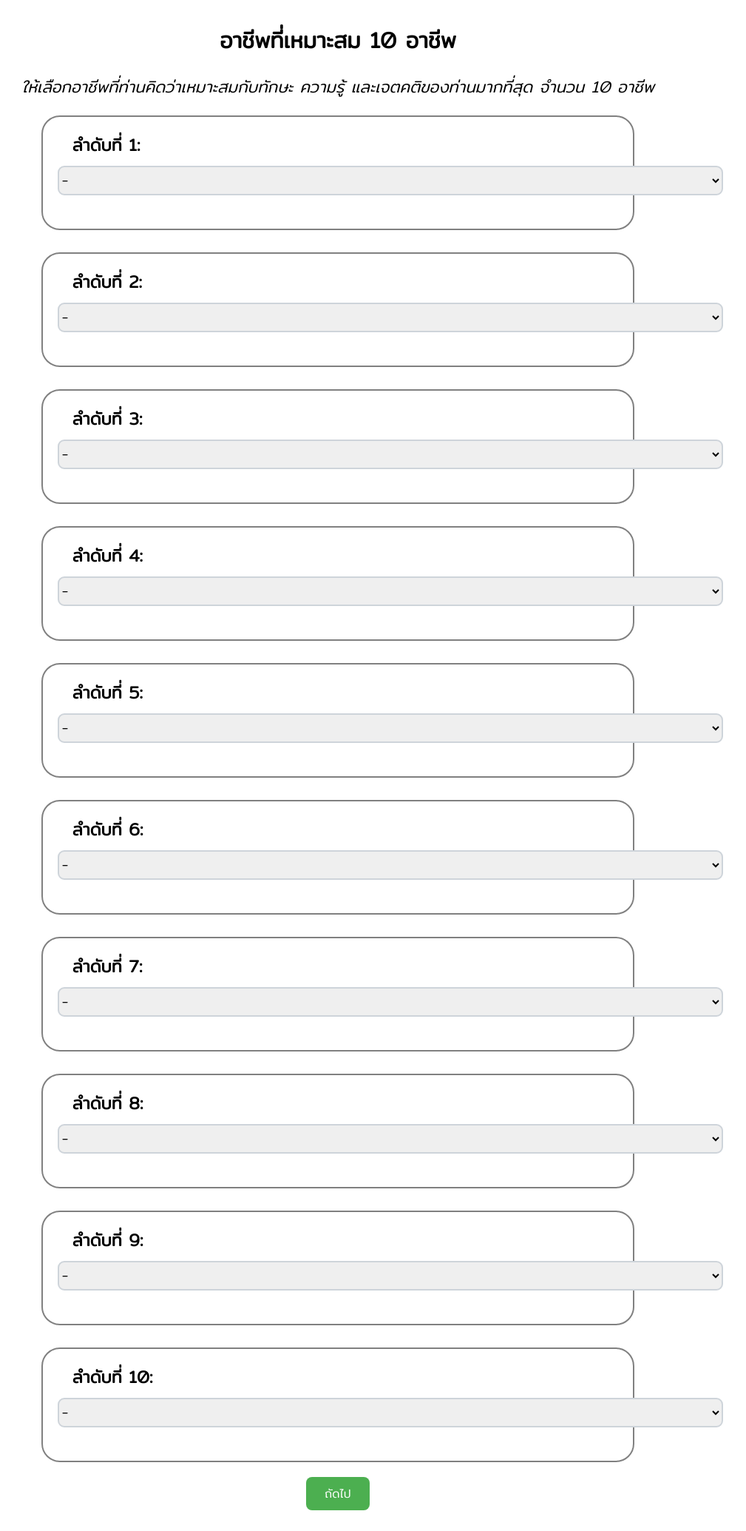
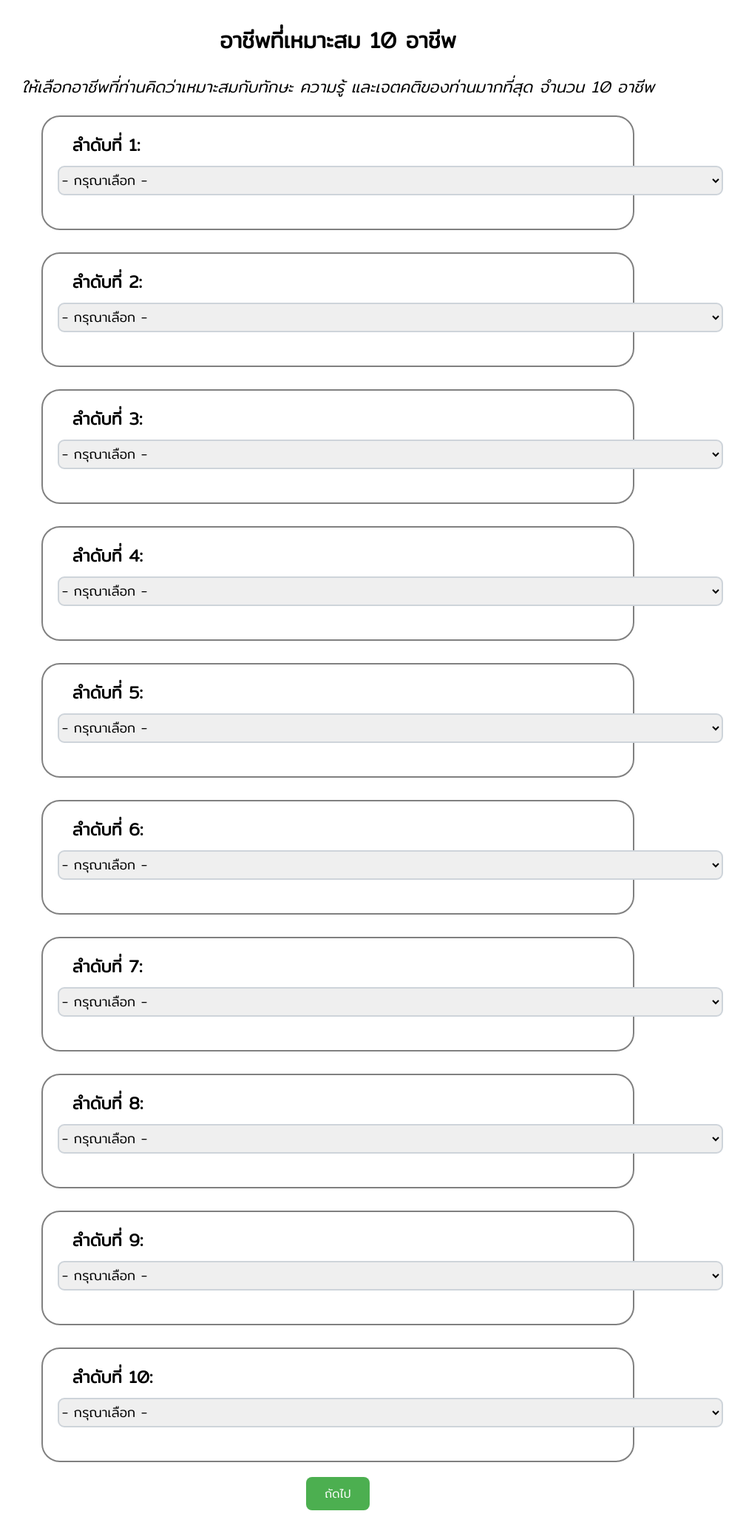
Before and after one commit to panutda104/questionnaire, a PHP site: page /DC/dc/career.php in a window 1280 px wide. Shown: the whole page at 74% size, without its empty margins (183-1192 px from the left). Run offline with PHP 8.4, Linux system fonts and the light colour scheme; the visitor is signed in with stand-in values (Sample User, id 1); data that the repository does not hold is empty; some libraries are stand-ins or nearby versions.

Commit message:
up/dc/career

```diff
--- a/DC/dc/career.php
+++ b/DC/dc/career.php
@@ -154,7 +154,7 @@ mysqli_close($con);
           <div class="form-group row">
                     <div class="col-sm-12">
                     <select name="branch1" id="branch1" class="form-control" required style="border: 2px solid #ced4da;border-radius: 9px;font-family: 'Mitr', sans-serif;width: 900px; height: 40px; font-size: 18px">
-                    <option value="-">-</option>
+                    <option value="">- กรุณาเลือก -</option>
                         <option value="นักออกแบบกราฟิก">นักออกแบบกราฟิก</option>
                         <option value="นักออกแบบกราฟิกเคลื่อนไหว">นักออกแบบกราฟิกเคลื่อนไหว</option>
                         <option value="นักออกแบบ UI">นักออกแบบ UI</option>
@@ -209,7 +209,7 @@ mysqli_close($con);
           <div class="form-group row">
                     <div class="col-sm-12">
                     <select name="branch2" id="branch2" class="form-control" required style="border: 2px solid #ced4da;border-radius: 9px;font-family: 'Mitr', sans-serif;width: 900px; height: 40px; font-size: 18px">
-                    <option value="-">-</option>
+                    <option value="">- กรุณาเลือก -</option>
                         <option value="นักออกแบบกราฟิก">นักออกแบบกราฟิก</option>
                         <option value="นักออกแบบกราฟิกเคลื่อนไหว">นักออกแบบกราฟิกเคลื่อนไหว</option>
                         <option value="นักออกแบบ UI">นักออกแบบ UI</option>
@@ -264,7 +264,7 @@ mysqli_close($con);
           <div class="form-group row">
                     <div class="col-sm-12">
                     <select name="branch3" id="branch3" class="form-control" required style="border: 2px solid #ced4da;border-radius: 9px;font-family: 'Mitr', sans-serif;width: 900px; height: 40px; font-size: 18px">
-                    <option value="-">-</option>
+                    <option value="">- กรุณาเลือก -</option>
                         <option value="นักออกแบบกราฟิก">นักออกแบบกราฟิก</option>
                         <option value="นักออกแบบกราฟิกเคลื่อนไหว">นักออกแบบกราฟิกเคลื่อนไหว</option>
                         <option value="นักออกแบบ UI">นักออกแบบ UI</option>
@@ -319,7 +319,7 @@ mysqli_close($con);
           <div class="form-group row">
                     <div class="col-sm-12">
                     <select name="branch4" id="branch4" class="form-control" required style="border: 2px solid #ced4da;border-radius: 9px;font-family: 'Mitr', sans-serif;width: 900px; height: 40px; font-size: 18px">
-                    <option value="-">-</option>
+                    <option value="">- กรุณาเลือก -</option>
                         <option value="นักออกแบบกราฟิก">นักออกแบบกราฟิก</option>
                         <option value="นักออกแบบกราฟิกเคลื่อนไหว">นักออกแบบกราฟิกเคลื่อนไหว</option>
                         <option value="นักออกแบบ UI">นักออกแบบ UI</option>
@@ -374,7 +374,7 @@ mysqli_close($con);
           <div class="form-group row">
                     <div class="col-sm-12">
                     <select name="branch5" id="branch5" class="form-control" required style="border: 2px solid #ced4da;border-radius: 9px;font-family: 'Mitr', sans-serif;width: 900px; height: 40px; font-size: 18px">
-                    <option value="-">-</option>
+                    <option value="">- กรุณาเลือก -</option>
                         <option value="นักออกแบบกราฟิก">นักออกแบบกราฟิก</option>
                         <option value="นักออกแบบกราฟิกเคลื่อนไหว">นักออกแบบกราฟิกเคลื่อนไหว</option>
                         <option value="นักออกแบบ UI">นักออกแบบ UI</option>
@@ -429,7 +429,7 @@ mysqli_close($con);
           <div class="form-group row">
                     <div class="col-sm-12">
                     <select name="branch6" id="branch6" class="form-control" required style="border: 2px solid #ced4da;border-radius: 9px;font-family: 'Mitr', sans-serif;width: 900px; height: 40px; font-size: 18px">
-                    <option value="-">-</option>
+                    <option value="">- กรุณาเลือก -</option>
                         <option value="นักออกแบบกราฟิก">นักออกแบบกราฟิก</option>
                         <option value="นักออกแบบกราฟิกเคลื่อนไหว">นักออกแบบกราฟิกเคลื่อนไหว</option>
                         <option value="นักออกแบบ UI">นักออกแบบ UI</option>
@@ -484,7 +484,7 @@ mysqli_close($con);
           <div class="form-group row">
                     <div class="col-sm-12">
                     <select name="branch7" id="branch7" class="form-control" required style="border: 2px solid #ced4da;border-radius: 9px;font-family: 'Mitr', sans-serif;width: 900px; height: 40px; font-size: 18px">
-                    <option value="-">-</option>
+                    <option value="">- กรุณาเลือก -</option>
                         <option value="นักออกแบบกราฟิก">นักออกแบบกราฟิก</option>
                         <option value="นักออกแบบกราฟิกเคลื่อนไหว">นักออกแบบกราฟิกเคลื่อนไหว</option>
                         <option value="นักออกแบบ UI">นักออกแบบ UI</option>
@@ -539,7 +539,7 @@ mysqli_close($con);
           <div class="form-group row">
                     <div class="col-sm-12">
                     <select name="branch8" id="branch8" class="form-control" required style="border: 2px solid #ced4da;border-radius: 9px;font-family: 'Mitr', sans-serif;width: 900px; height: 40px; font-size: 18px">
-                    <option value="-">-</option>
+                    <option value="">- กรุณาเลือก -</option>
                         <option value="นักออกแบบกราฟิก">นักออกแบบกราฟิก</option>
                         <option value="นักออกแบบกราฟิกเคลื่อนไหว">นักออกแบบกราฟิกเคลื่อนไหว</option>
                         <option value="นักออกแบบ UI">นักออกแบบ UI</option>
@@ -594,7 +594,7 @@ mysqli_close($con);
           <div class="form-group row">
                     <div class="col-sm-12">
                     <select name="branch9" id="branch9" class="form-control" required style="border: 2px solid #ced4da;border-radius: 9px;font-family: 'Mitr', sans-serif;width: 900px; height: 40px; font-size: 18px">
-                    <option value="-">-</option>
+                    <option value="">- กรุณาเลือก -</option>
                         <option value="นักออกแบบกราฟิก">นักออกแบบกราฟิก</option>
                         <option value="นักออกแบบกราฟิกเคลื่อนไหว">นักออกแบบกราฟิกเคลื่อนไหว</option>
                         <option value="นักออกแบบ UI">นักออกแบบ UI</option>
@@ -649,7 +649,7 @@ mysqli_close($con);
           <div class="form-group row">
                     <div class="col-sm-12">
                     <select name="branch10" id="branch10" class="form-control" required style="border: 2px solid #ced4da;border-radius: 9px;font-family: 'Mitr', sans-serif;width: 900px; height: 40px; font-size: 18px">
-                    <option value="-">-</option>
+                    <option value="">- กรุณาเลือก -</option>
                         <option value="นักออกแบบกราฟิก">นักออกแบบกราฟิก</option>
                         <option value="นักออกแบบกราฟิกเคลื่อนไหว">นักออกแบบกราฟิกเคลื่อนไหว</option>
                         <option value="นักออกแบบ UI">นักออกแบบ UI</option>
--- a/personalinformation.php
+++ b/personalinformation.php
@@ -74,7 +74,8 @@
           <div class="form-group row">
                     <div class="col-sm-12">
                     <select name="branch" id="branch" class="form-control" required style="border: 2px solid #ced4da;border-radius: 9px;font-family: 'Mitr', sans-serif;">
-                         <option value="สาขาเกมและสื่ออินเทอร์แอคทีฟ">สาขาเกมและสื่ออินเทอร์แอคทีฟ</option>
+                      <option value="">- กรุณาเลือก -</option>
+                        <option value="สาขาเกมและสื่ออินเทอร์แอคทีฟ">สาขาเกมและสื่ออินเทอร์แอคทีฟ</option>
                         <option value="สาขาเทคโนโลยีเครือข่ายและระบบ">สาขาเทคโนโลยีเครือข่ายและระบบ</option>
                         <option value="สาขาเทคโนโลยีเทคนิคศึกษา">สาขาเทคโนโลยีเทคนิคศึกษา สำหรับครูช่าง</option>
                         <option value="สาขาเทคโนโลยีการศึกษา สำหรับครูสามัญ">สาขาเทคโนโลยีการศึกษา สำหรับครูสามัญ</option>
```
Lines whose indentation alone changed are shown as unchanged.
